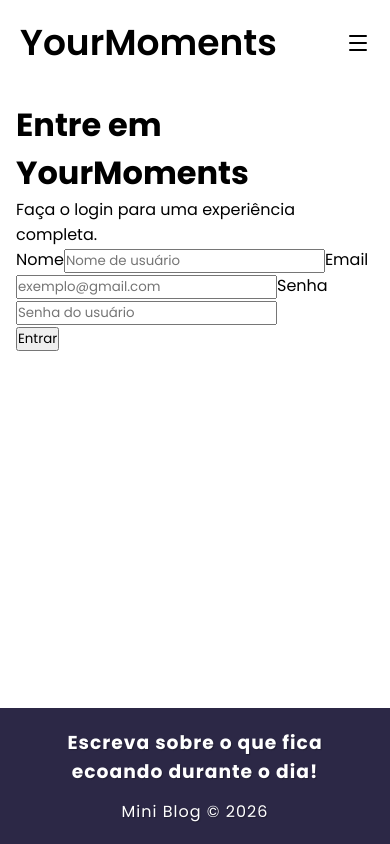
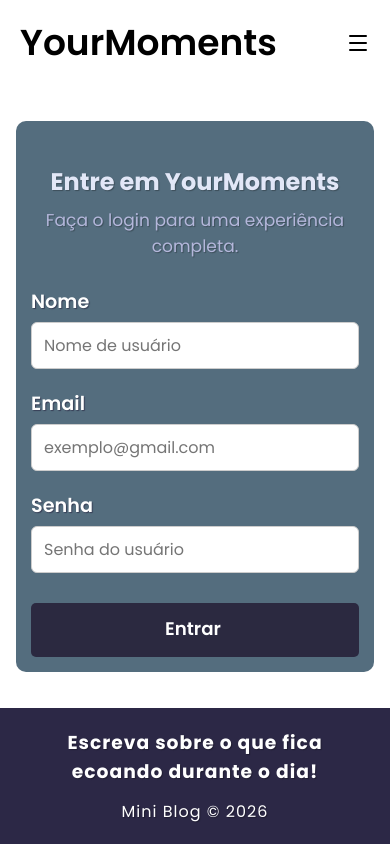
Before and after one commit to SantV7/miniblog, a React (Vite) app: page /login in a window 390 px wide. Built offline with nearby package versions, Linux system fonts and the light colour scheme; no server answers.

Commit message:
Criando a page CreatePost e estilizando ela

```diff
--- a/src/components/Navbar/Navbar.tsx
+++ b/src/components/Navbar/Navbar.tsx
@@ -26,10 +26,10 @@ const Navbar = () => {
     <nav className={showMenu ? styles.menu_on : styles.menu_off}>
       <ul className={styles.ul_links}>
         <li>
-          <Link className={styles.links}  to='/home'>Home</Link>
+          <Link className={styles.links}  to='/home'>Inicio</Link>
         </li>
         <li>
-          <Link className={styles.links}  to='/about'>About</Link>
+          <Link className={styles.links}  to='/about'>Sobre</Link>
         </li>
 
         {user && (
@@ -56,7 +56,7 @@ const Navbar = () => {
 
         {user && (
         <li>
-          <button onClick={logout}>Sair</button>
+          <button className={styles.logout_btn} onClick={logout}>Sair</button>
         </li>
         )}
       </ul>
--- a/src/hooks/useAutentication.tsx
+++ b/src/hooks/useAutentication.tsx
@@ -1,28 +1,27 @@
 import {  database } from "../firebase/settings"
+import { getAuth, createUserWithEmailAndPassword, signInWithEmailAndPassword, updateProfile, signOut } from "firebase/auth"
+import { useState } from "react"
+import type { dataAutentification } from "../types/user.type"
 
-import { getAuth, createUserWithEmailAndPassword, signInWithEmailAndPassword, updateProfile, signOut } from "firebase/auth"
-import { useEffect, useState } from "react"
-import type { dataAutentification } from "../types/user.type"
+
+interface LoginProps {
+    email: string;
+    password: string
+}
 
 const useAutentication = () => {
     const [authError, setAuthError] = useState<null | string>(null)
     const [loading, setLoading] = useState<boolean>(false)
-    const [canceled, setCanceled] = useState<boolean>(false)
 
     const auth = getAuth()
 
-    function checkIfisCancelled() {
-        if(canceled) { return }
-    }
-
     const createUser = async (data: unknown) => {
-        checkIfisCancelled()
-
         setLoading(true)
 
         setAuthError(null)
 
         try {
+            setLoading(true)
             const { email, password, displayName } = data as dataAutentification
 
             const { user } = await createUserWithEmailAndPassword(
@@ -38,6 +37,7 @@ const useAutentication = () => {
             return user;
         } catch (err) {
             let msgError: string = "Ocorreu um erro, tente mais tarde."
+            console.error("Ocorreu um erro desconhecido:", err)
 
             if(err instanceof Error) {
                 console.log(err.message)
@@ -47,9 +47,6 @@ const useAutentication = () => {
                 }
                 else if(err.message.includes("email-already")) {
                     msgError = "E-mail já cadastrado."
-                } else {
-                    msgError = "Ocorreu um erro desconhecido"
-                    console.error("Ocorreu um erro desconhecido:", err)
                 }
             }
 
@@ -59,18 +56,40 @@ const useAutentication = () => {
         }
     }
 
-    useEffect(() => {
-        return () => setCanceled(true)
-    }, [])
+    const login = async (data: LoginProps) => {
+        const { email , password } = data
+
+        setAuthError(null);
+        setLoading(true);
+
+        try {
+            await signInWithEmailAndPassword(auth, email, password)
+        } catch (err) {
+
+            let systemErrorMsg: string = "Erro ao realizar o login. Tente novamente."
+
+            console.log('Ocorreu um erro inesperado, por favor tente mais tarde.');
+            if(err instanceof Error) {
+                if(err.message.includes("user-not-found") || err.message.includes("invalid-credential")) {
+                    systemErrorMsg = "Usuário não encontrado."
+                } else if(err.message.includes("wrong-password")) {
+                    systemErrorMsg = "Senha incorreta"
+                }
+
+
+
+                setAuthError(systemErrorMsg)
+            }
+        } finally {
+            setLoading(false)
+        }
+    }
 
     const logout = () => {
-
-        checkIfisCancelled()
         signOut(auth)
     }
 
-return {authError, loading, auth, createUser, logout}
-
+return {authError, loading, auth, createUser, login, logout}
 }
 
 export default useAutentication
--- a/src/pages/Login/Login.module.css
+++ b/src/pages/Login/Login.module.css
@@ -0,0 +1,156 @@
+.container {
+  display: flex;
+  flex-direction: column;
+  align-items: center;
+  justify-content: center;
+  width: 100%;
+  max-width: 500px;
+  margin: 40px auto;
+  padding: 20px;
+  border-radius: 10px;
+  background-color: rgb(84, 109, 126);
+}
+
+.headerText {
+  text-align: center;
+  margin-bottom: 28px;
+  margin-top: 30px;
+  width: 100%;
+  text-shadow: 1px 1px 1px rgba(0, 0, 0, 0.281);
+}
+
+.headerText h1 {
+  font-size: 1.8rem;
+ color: rgb(226, 231, 247);
+  line-height: 1.3;
+  margin: 0 0 10px 0;
+  font-weight: 700;
+}
+
+.headerText p {
+ color: rgb(180, 183, 219);
+  font-size: 1.07rem;
+  margin: 0;
+}
+
+.form {
+  display: flex;
+  flex-direction: column;
+  gap: 20px;
+  width: 100%;
+}
+
+.label {
+  display: flex;
+  flex-direction: column;
+  gap: 6px;
+  width: 100%;
+}
+
+.label span {
+  font-size: 1.2rem;
+  font-weight: 600;
+  color: white;
+  text-shadow: 1px 1px 1px rgba(21, 7, 39, 0.445);
+  transition: transform 0.2s ease, color 0.2s ease;
+}
+
+.input {
+  width: 100%;
+  padding: 12px 14px;
+  border: 1.5px solid #ccc;
+  border-radius: 6px;
+  font-size: 1rem;
+  transition: border-color 0.2s ease, box-shadow 0.2s ease;
+  box-sizing: border-box;
+  outline: none;
+}
+
+.input:focus {
+  border-color: rgb(140, 140, 255);
+  box-shadow: 0 0 0 3px rgba(140, 140, 255, 0.15);
+}
+
+.label:has(.input:focus) span {
+  color: rgb(35, 35, 82);
+  transform: translateY(3px);
+}
+
+.btnContainer {
+  display: flex;
+  flex-direction: column;
+  gap: 12px;
+  width: 100%;
+  margin-top: 10px;
+}
+
+.button {
+  width: 100%;
+  padding: 14px;
+  background-color: rgb(43, 41, 64);
+  color: #fff;
+  border: none;
+  border-radius: 5px;
+  font-size: 1.14rem;
+  font-weight: 600;
+  cursor: pointer;
+  transition: 0.2s ease;
+  border-bottom: 3px solid transparent;
+  border-right: 4px solid transparent;
+}
+
+.button_disabled {
+  width: 100%;
+  font-weight: 600;
+  border: none;
+  border-radius: 5px;
+  font-size: 1.14rem;
+  padding: 14px;
+  cursor: not-allowed;
+  box-shadow: 0px 0px 10px rgba(0, 0, 0, 0.466);
+  background-color: rgb(87, 85, 112);
+  color: rgb(210, 210, 210);
+  text-shadow: 0px 1px 1px rgba(0, 0, 0, 0.295);
+}
+
+.button:hover {
+  border-bottom: 3px solid rgb(168, 168, 255);
+  border-right: 4px solid rgb(168, 168, 255);
+  background-color: rgb(26, 25, 41);
+}
+
+.button:active {
+  transform: scale(0.99);
+}
+
+.warning_alert {
+  padding: 15px;
+  font-size: 1.23rem;
+  text-align: center;
+  font-weight: 600;
+  background-color: rgba(255, 0, 0, 0.623);
+  border-radius: 5px;
+  text-shadow: 1px 1px 1px rgba(38, 24, 77, 0.623);
+  color: rgba(255, 255, 255, 0.925);
+  box-shadow: 0px 0px 17px rgba(0, 0, 0, 0.274);
+}
+
+@media screen and (max-width: 480px) {
+  .container {
+    margin: 20px auto;
+    padding: 15px;
+  }
+
+  .headerText h1 {
+    font-size: 1.5rem;
+  }
+
+  .input {
+    padding: 10px 12px;
+  }
+
+  .button,
+  .button_disabled {
+    padding: 12px;
+  }
+}
--- a/src/pages/Login/Login.tsx
+++ b/src/pages/Login/Login.tsx
@@ -1,55 +1,55 @@
-import { useState, useEffect, type FormEvent  } from 'react'
+import { useState, useEffect, type FormEvent } from 'react'
 import styles from './Login.module.css'
 import useAutentication from '../../hooks/useAutentication'
-import type { LoginUser } from '../../types/login.type'
+import type { loginUser } from '../../types/user.type'
 
 const Login = () => {
+  const [userName, setUserName] = useState<string>('')
+  const [email, setEmail] = useState<string>('')
+  const [password, setPassword] = useState<string>('')
+  const [errorWarning, setErrorWarning] = useState<string>('')
 
-    const [userName, setUserName] = useState<string>('')
-    const [email, setEmail] = useState<string>('')
-    const [password, setPassword] = useState<string>('')
-    const [errorWarning, setErrorWarning] = useState<string>()
-    const {authError, loading, createUser} = useAutentication()
-
+  const { authError, loading, login } = useAutentication()
 
   const handleSubmit = async (e: FormEvent) => {
     e.preventDefault()
 
-    if( userName.trim() === '' || email.trim() === '' || password.trim() === '')
-     return setErrorWarning('É necessário concluir todos os campos');
+    // 1. Limpa erros antigos ao tentar novamente
+    setErrorWarning('')
 
-    if(userName.length < 3  || userName.length > 50)
-     return setErrorWarning("O Nome de usuário deve conter no minimo 3 caracteres ");
+    // 2. Validações de frontend
+    if (userName.trim() === '' || email.trim() === '' || password.trim() === '') {
+      return setErrorWarning('É necessário concluir todos os campos')
+    }
 
-    if(password.length < 8 || password.length > 13)
-     return setErrorWarning("A senha deve conter entre 8 a 13 caracteres");
+    if (userName.length < 3 || userName.length > 50) {
+      return setErrorWarning('O Nome de usuário deve conter no mínimo 3 caracteres')
+    }
 
+    if (password.length < 8 || password.length > 13) {
+      return setErrorWarning('A senha deve conter entre 8 a 13 caracteres')
+    }
 
-    const newUser: LoginUser = {
+    const user: loginUser = {
       userName,
       email,
       password
     }
 
-    const res = await createUser(newUser);
-
-    console.log(res);
-
-    setErrorWarning('');
-    setUserName('');
-    setEmail('');
-    setPassword('');
+    const res = await login(user)
+    console.log(res)
   }
 
-    useEffect(() => {
-      if(authError) setErrorWarning(authError)
-    }, [authError])
 
-
+  useEffect(() => {
+    if (authError) {
+      setErrorWarning(authError)
+    }
+  }, [authError])
 
   return (
-    <>
-       <header className={styles.headerText}>
+    <div className={styles.container}>
+      <header className={styles.headerText}>
         <h1>Entre em YourMoments</h1>
         <p>Faça o login para uma experiência completa.</p>
       </header>
@@ -94,14 +94,17 @@ const Login = () => {
           />
         </label>
 
-
         <div id="btn_log" className={styles.btnContainer}>
-          {loading ? <button disabled className={styles.button_disabled}>Carregando...</button> : <button type="submit" className={styles.button}>Entrar</button>}
+          {loading ? (
+            <button disabled className={styles.button_disabled}>Carregando...</button>
+          ) : (
+            <button type="submit" className={styles.button}>Entrar</button>
+          )}
 
           {errorWarning && <p className={styles.warning_alert}>{errorWarning}</p>}
         </div>
       </form>
-    </>
+    </div>
   )
 }
 
--- a/src/pages/Register/Register.module.css
+++ b/src/pages/Register/Register.module.css
@@ -7,8 +7,9 @@
   max-width: 500px;
   margin: 40px auto;
   padding: 20px;
+  background-color: rgb(209, 209, 241);
+  border-radius: 6px;
   box-sizing: border-box;
-  font-family: system-ui, -apple-system, sans-serif;
 }
 
 .headerText {
--- a/src/types/login.type.ts
+++ /dev/null
@@ -1,5 +0,0 @@
-export interface LoginUser {
-    userName: string;
-    email: string;
-    password: string;
-}
--- a/src/types/user.type.ts
+++ b/src/types/user.type.ts
@@ -10,3 +10,9 @@ export interface dataAutentification {
     password: string;
     displayName: string | null | undefined;
 }
+
+export interface loginUser {
+    userName: string;
+    email: string;
+    password: string
+}
```
Also changed, not shown: src/components/Navbar/Navbar.module.css (+24 -6 lines), src/pages/CreatePost/CreatePost.tsx (+78 -0 lines).
